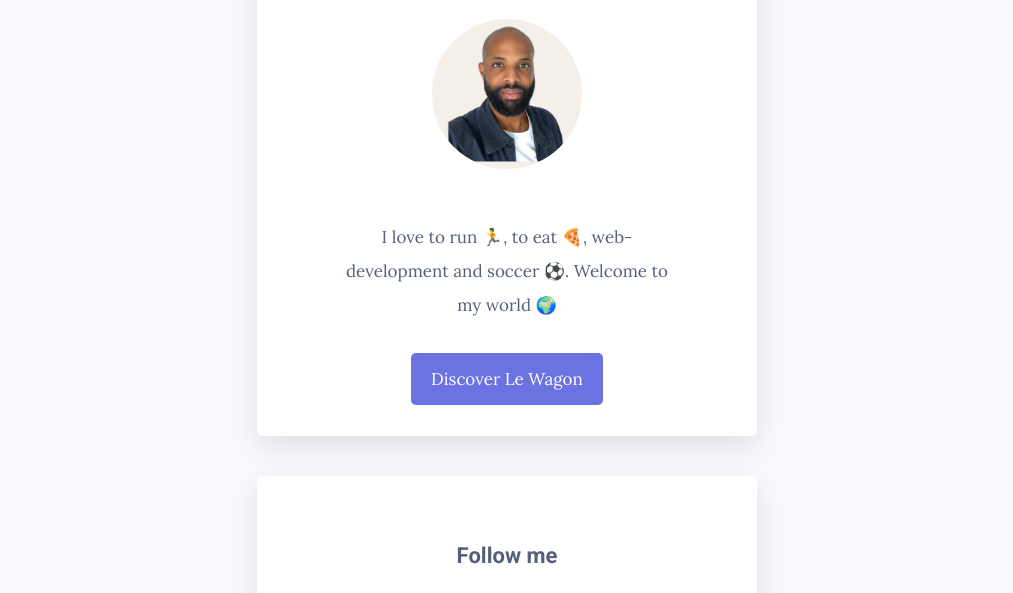
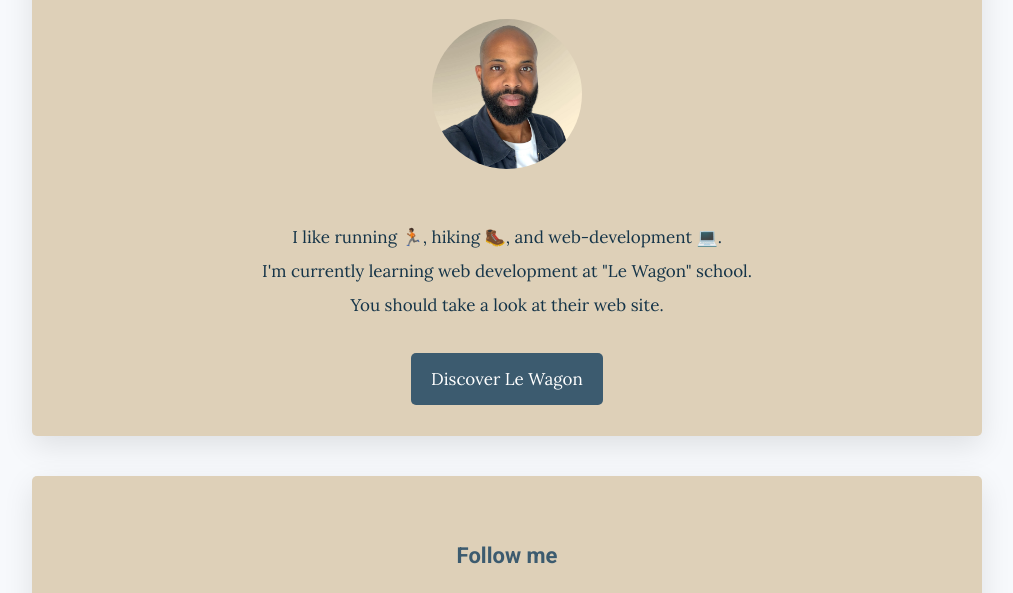
Before and after one commit to ManuYDL/profile, a plain HTML site: page index.html in a window 1280 px wide. Shown: the part 168-761 px from the top of the page, without its empty margins (133-1146 px from the left). Drawn offline with Linux system fonts and the light colour scheme.

Commit message:
légèrement améliorée

```diff
--- a/index.html
+++ b/index.html
@@ -12,13 +12,14 @@
 
     <div class="container">
       <div class="card-white">
-        <h1>Hello, I'm Manu 😎</h1>
-
-        <img src="/profile/images/squared_pp.jpg" width="100px" alt="Manu" class="img-circle">
+        <h1>Hello, I'm Manu!</h1>
+        <img src="/images/profile_picture_squared.jpg" width="100px" alt="Manu" class="img-circle">
         <p>
-          I love to run 🏃, to eat 🍕, web-development and soccer ⚽️. Welcome to my world 🌍
+          I like running 🏃🏾, hiking 🥾, and web-development 💻.<br>
+          I'm currently learning web development at "Le Wagon" school.<br>
+          You should take a look at their web site.
         </p>
-        <a href="#" class="button">Discover Le Wagon</a>
+        <a href="https://www.lewagon.com/fr" class="button">Discover Le Wagon</a>
       </div>
 
       <div class="card-white">
--- a/style.css
+++ b/style.css
@@ -5,17 +5,17 @@ body {
   font-family: 'Lora', serif;
   font-size: 17px;
   line-height: 2 ;
-  color: #575F7D;
+  color: #3C5B6F;
 }
 
 .container {
-  width: 500px;
+  width: 950px;
   margin: 0 auto;
   text-align: center;
 }
 
 .card-white {
-  background: white;
+  background: #DED0B8;
   margin: 40px auto;
   padding: 40px;
   box-shadow: 0px 10px 30px rgba(0,0,0,0.1);
@@ -33,6 +33,7 @@ h1 {
 
 p {
   margin: 40px ;
+  color: #153448;
 }
 
 a {
@@ -45,14 +46,14 @@ a:hover {
 }
 
 .button {
-  background-color: #6B72E1;
+  background-color: #3C5B6F;
   color: white;
   padding: 15px 20px;
   border-radius: 5px;
 }
 
 h1, h2, h3 {
-  color: #585F7D;
+  color: #3C5B6F;
   font-family: 'Roboto', sans-serif;
 
 }
@@ -73,7 +74,7 @@ h2, h3 {
 }
 
 i {
-  color: rgb(230, 230, 230);
+  color: #3C5B6F;
 }
 
 li {
```
Also changed, not shown: images/profile_picture_squared.jpg (added), images/squared_pp.jpg (deleted).
